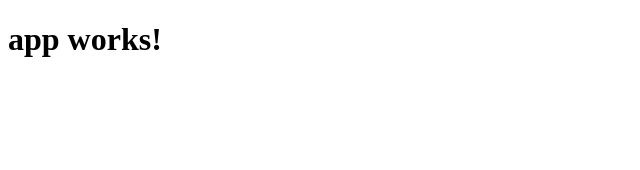
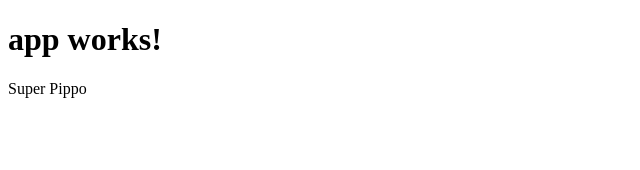
Before and after one commit to g41n/ng2-base, an Angular app: page / in a window 1280 px wide. Shown: the top 170 px of the page, without its empty margins (0-640 px from the left). Built offline with nearby package versions, Linux system fonts and the light colour scheme.

Commit message:
Aggiunta componente

```diff
--- a/src/app/app.component.html
+++ b/src/app/app.component.html
@@ -1,3 +1,5 @@
 <h1>
   {{title}}
 </h1>
+
+<hero></hero>
--- a/src/app/app.module.ts
+++ b/src/app/app.module.ts
@@ -4,10 +4,12 @@ import { FormsModule } from '@angular/forms';
 import { HttpModule } from '@angular/http';
 
 import { AppComponent } from './app.component';
+import { HeroComponent } from './hero.component';
 
 @NgModule({
   declarations: [
-    AppComponent
+    AppComponent,
+    HeroComponent
   ],
   imports: [
     BrowserModule,
--- /dev/null
+++ b/src/app/hero.component.html
@@ -0,0 +1 @@
+<p>{{name}}</p>
--- /dev/null
+++ b/src/app/hero.component.ts
@@ -0,0 +1,14 @@
+import { Component, OnInit } from '@angular/core';
+
+@Component({
+    selector: 'hero',
+    templateUrl: 'hero.component.html'
+})
+export class HeroComponent implements OnInit {
+
+    name = "Super Pippo";
+
+    constructor() { }
+
+    ngOnInit() { }
+}
```
